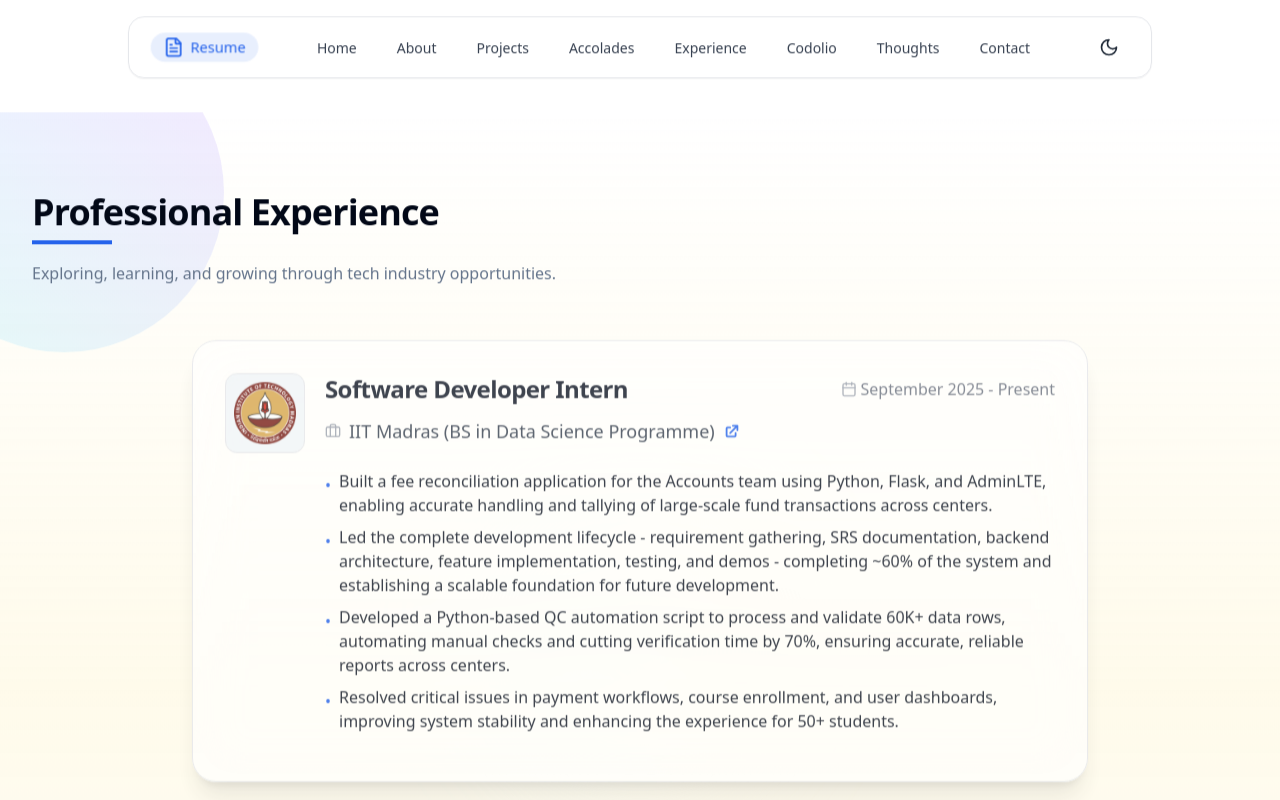
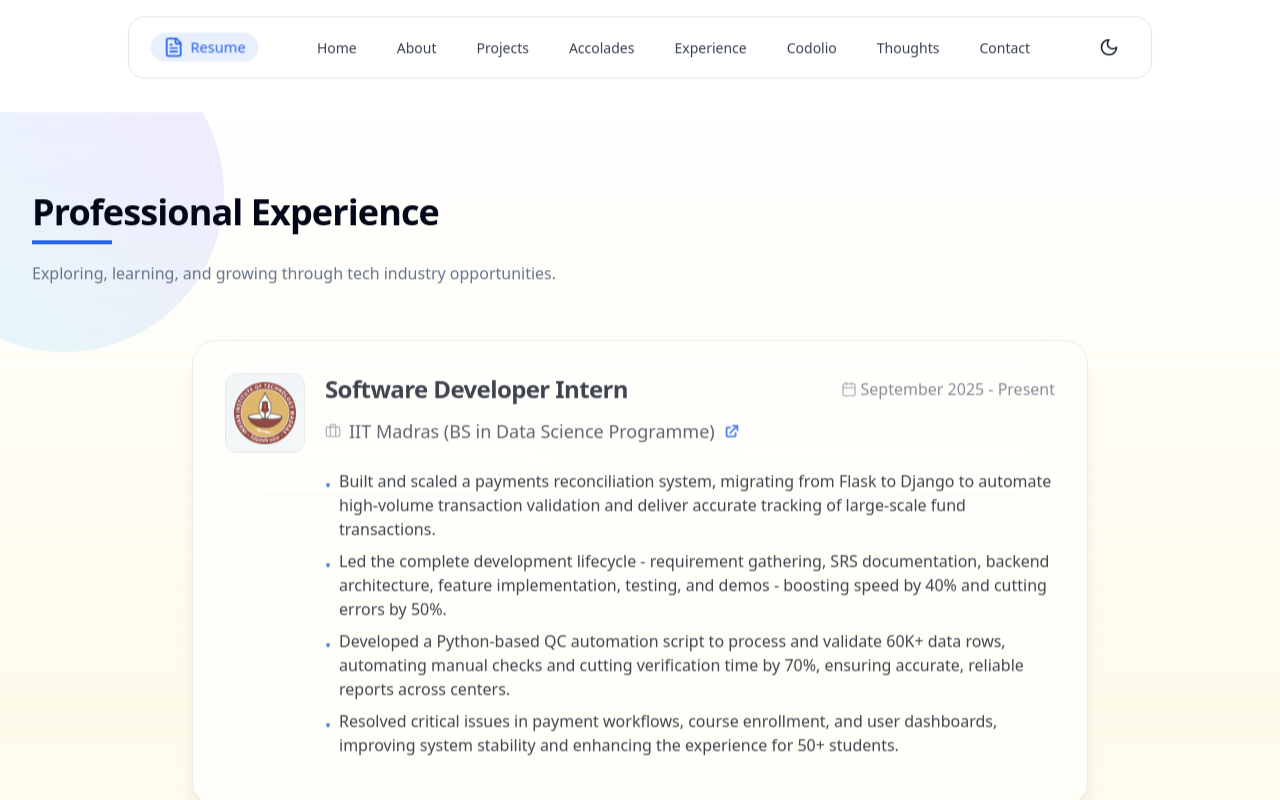
Before and after one commit to Mahadevan2005/Latest_Portfolio, a React (Vite) app: page /experience in a window 1280 px wide. Shown: the top 800 px of the page. Built offline with nearby package versions, Linux system fonts and the light colour scheme.

Commit message:
updated experience section

```diff
--- a/src/pages/Experience.tsx
+++ b/src/pages/Experience.tsx
@@ -10,8 +10,8 @@ const experienceData: ExperienceProps[] = [
     logo: "/experience/iitm_bs_logo.png",
     duration: "September 2025 - Present",
     description: [
-      "Built a fee reconciliation application for the Accounts team using Python, Flask, and AdminLTE, enabling accurate handling and tallying of large-scale fund transactions across centers.",
-      "Led the complete development lifecycle - requirement gathering, SRS documentation, backend architecture, feature implementation, testing, and demos - completing ~60% of the system and establishing a scalable foundation for future development.",
+      "Built and scaled a payments reconciliation system, migrating from Flask to Django to automate high-volume transaction validation and deliver accurate tracking of large-scale fund transactions.",
+      "Led the complete development lifecycle - requirement gathering, SRS documentation, backend architecture, feature implementation, testing, and demos - boosting speed by 40% and cutting errors by 50%.",
       "Developed a Python-based QC automation script to process and validate 60K+ data rows, automating manual checks and cutting verification time by 70%, ensuring accurate, reliable reports across centers.",
       "Resolved critical issues in payment workflows, course enrollment, and user dashboards, improving system stability and enhancing the experience for 50+ students."
     ],
```
